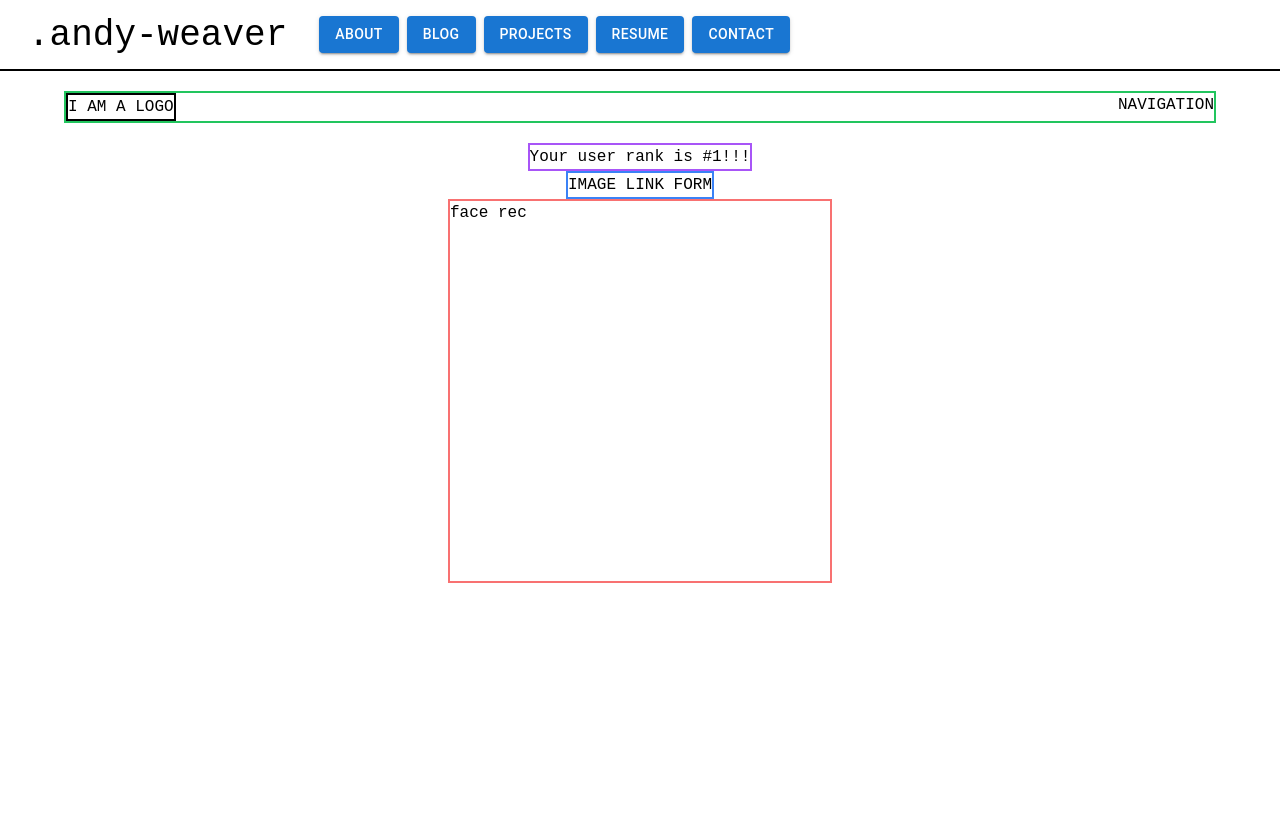
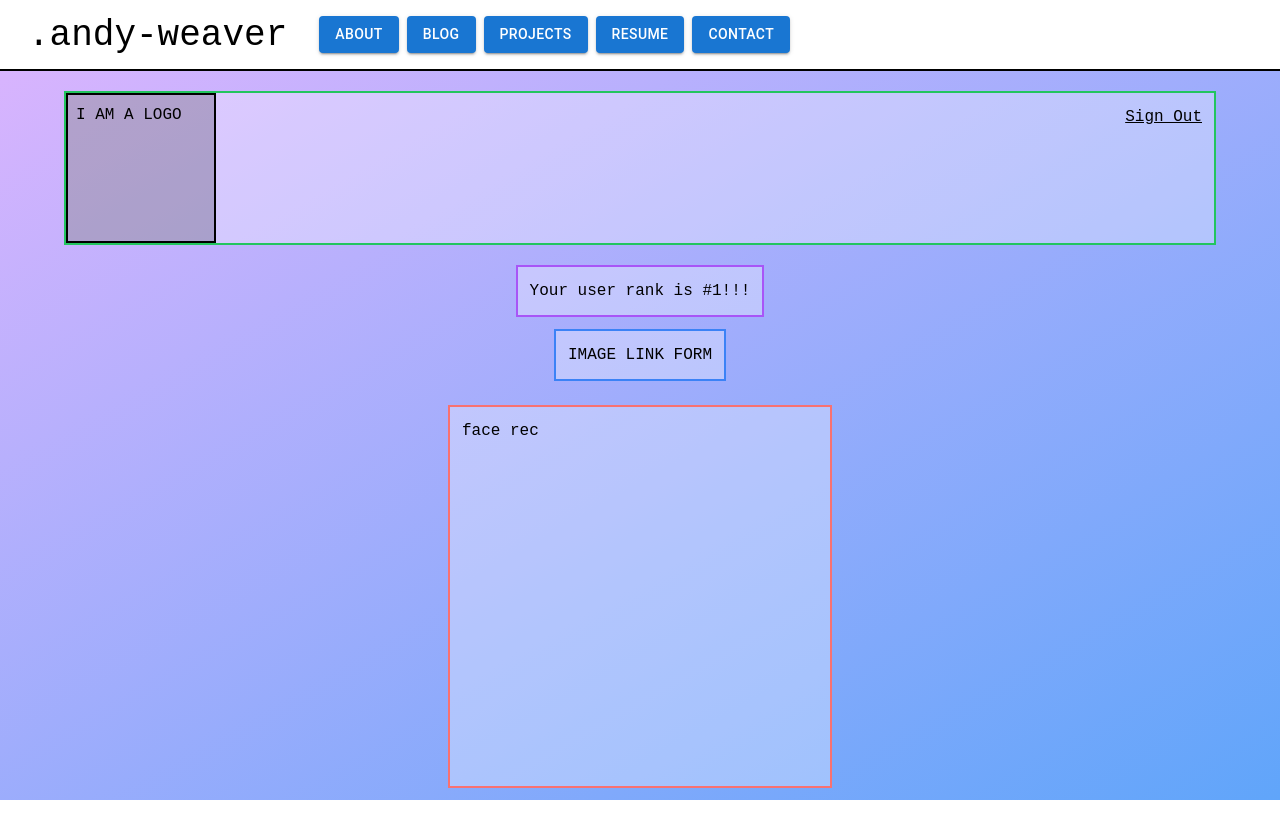
Before and after one commit to aaweaver-actuary/andy-web, a Next.js app: page /projects/face-detection in a window 1280 px wide. Built offline with nearby package versions, Linux system fonts and the light colour scheme.

Commit message:
have a working page laid out

```diff
--- a/src/app/projects/(react-complex)/face-detection/components/FaceRecognition.component.jsx
+++ b/src/app/projects/(react-complex)/face-detection/components/FaceRecognition.component.jsx
@@ -1,6 +1,15 @@
 const FaceRecognition = () => {
   return (
-    <div className="border-red-400 border-2 w-[30vw] h-[30vw]">face rec</div>
+    <div
+      className={`
+    border-red-400 border-2
+    w-[30vw] h-[30vw]
+    bg-white bg-opacity-30
+    my-3 p-3
+    `}
+    >
+      face rec
+    </div>
   );
 };
 
--- a/src/app/projects/(react-complex)/face-detection/components/ImageLinkForm.component.jsx
+++ b/src/app/projects/(react-complex)/face-detection/components/ImageLinkForm.component.jsx
@@ -1,6 +1,11 @@
 const ImageLinkForm = () => {
   return (
-    <div className="border-blue-500 border-2 ">
+    <div
+      className={`
+    border-blue-500 border-2 bg-white bg-opacity-30
+      my-3 p-3
+      `}
+    >
       <h1>IMAGE LINK FORM</h1>
     </div>
   );
--- a/src/app/projects/(react-complex)/face-detection/components/Logo.component.jsx
+++ b/src/app/projects/(react-complex)/face-detection/components/Logo.component.jsx
@@ -1,5 +1,21 @@
+'use client';
+
+import Tilt from 'react-parallax-tilt';
+
 const Logo = () => {
-  return <div className="border-black border-2 h-fit w-fit">I AM A LOGO</div>;
+  return (
+    <Tilt>
+      <div
+        className={`
+    border-black border-2 bg-black bg-opacity-20
+      h-[150px] w-[150px]
+      p-2 mt-0
+      `}
+      >
+        I AM A LOGO
+      </div>
+    </Tilt>
+  );
 };
 
 export default Logo;
--- a/src/app/projects/(react-complex)/face-detection/components/Navigation.component.jsx
+++ b/src/app/projects/(react-complex)/face-detection/components/Navigation.component.jsx
@@ -3,15 +3,22 @@ import Logo from './Logo.component';
 const Navigation = () => {
   return (
     <nav
-      style={{ display: 'flex', justifyContent: 'space-between' }}
       className={`
       border-green-500 border-2
       flex justify-between my-5
       w-[90vw] h-fit
+      bg-white bg-opacity-30
       `}
     >
       <Logo />
-      <p>NAVIGATION</p>
+      <p
+        className={`
+      text-black hover:text-slate-500
+      underline cursor-pointer p-3
+      `}
+      >
+        Sign Out
+      </p>
     </nav>
   );
 };
--- a/src/app/projects/(react-complex)/face-detection/components/UserRank.component.jsx
+++ b/src/app/projects/(react-complex)/face-detection/components/UserRank.component.jsx
@@ -1,6 +1,11 @@
 const UserRank = ({ name, entries }) => {
   return (
-    <div className="border-purple-500 border-2">
+    <div
+      className={`
+    border-purple-500 border-2 bg-white bg-opacity-30
+      p-3
+    `}
+    >
       <h2>Your user rank is #1!!!</h2>
     </div>
   );
--- a/src/app/projects/(react-complex)/face-detection/page.jsx
+++ b/src/app/projects/(react-complex)/face-detection/page.jsx
@@ -1,7 +1,6 @@
 import Layout from '../../../components/Layout.component';
 
 import Navigation from './components/Navigation.component';
-import Logo from './components/Logo.component';
 import UserRank from './components/UserRank.component';
 import ImageLinkForm from './components/ImageLinkForm.component';
 import FaceRecognition from './components/FaceRecognition.component';
@@ -9,7 +8,7 @@ import FaceRecognition from './components/FaceRecognition.component';
 const FaceDetectionPage = () => {
   return (
     <Layout>
-      <main className="h-full w-full flex flex-col items-center">
+      <main className="h-full w-full flex flex-col items-center bg-gradient-to-br from-purple-300 to to-blue-400">
         <Navigation />
         <UserRank />
         <ImageLinkForm />
```
